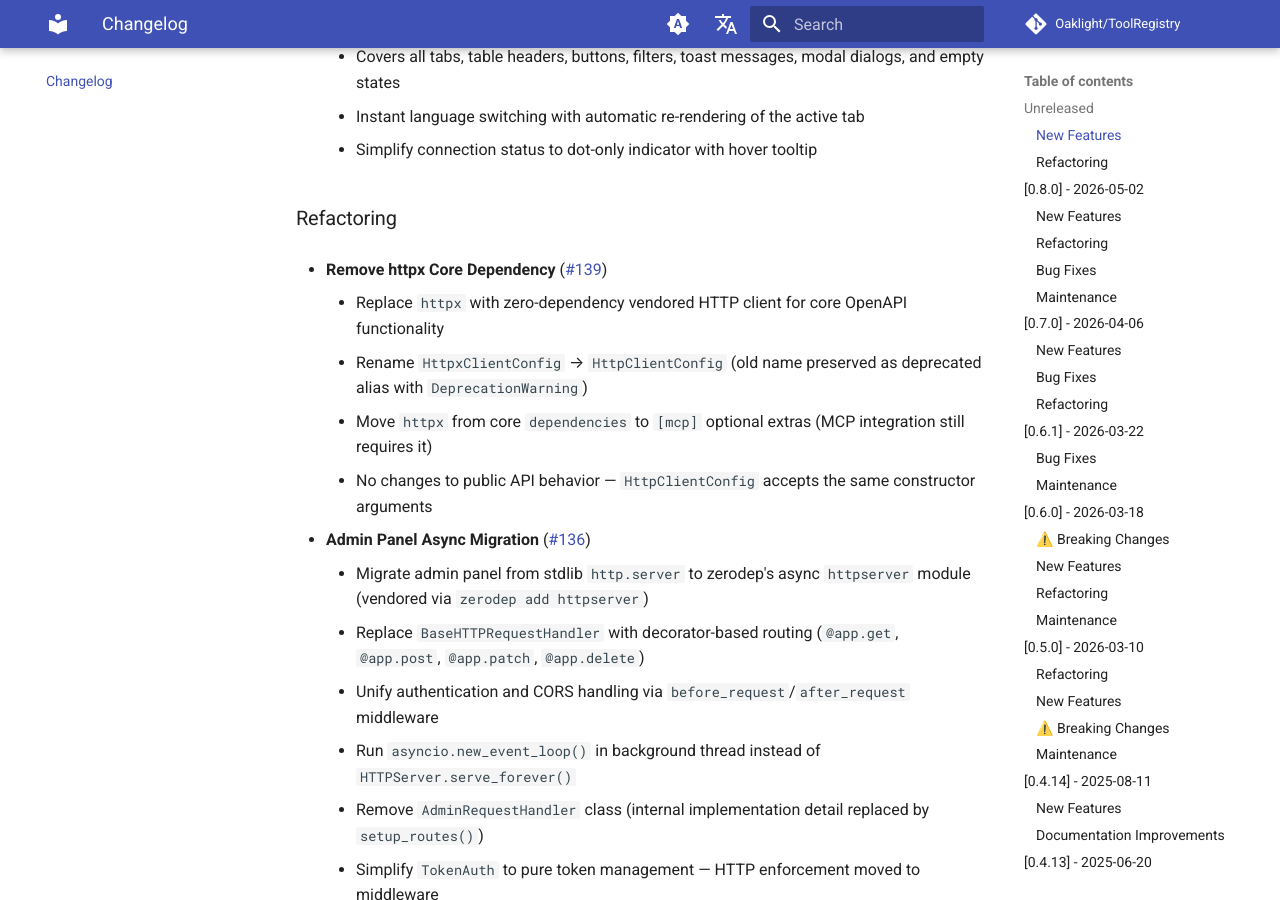
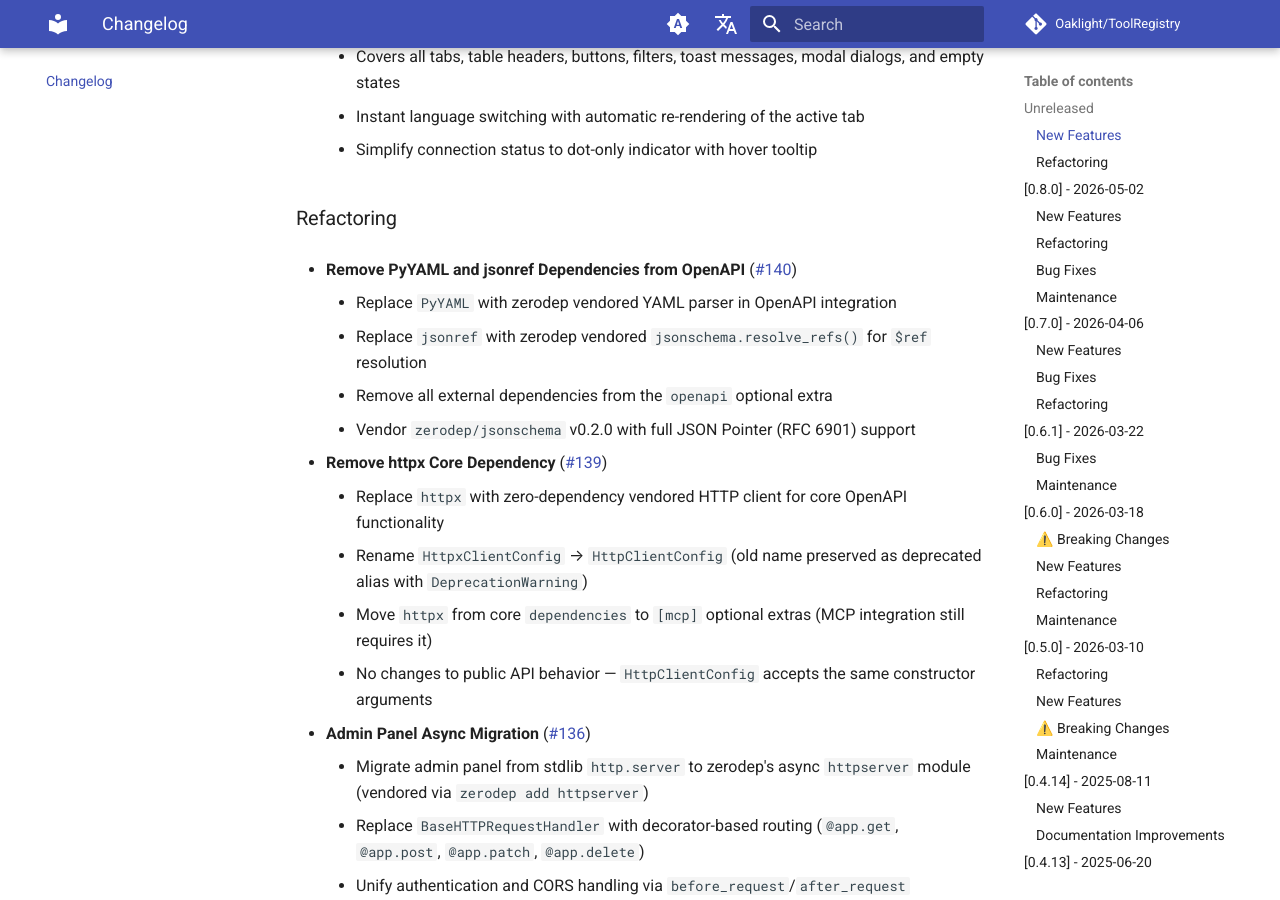
Before and after one commit to Oaklight/ToolRegistry, an MkDocs documentation site: the page built from docs/changelog.md, in a window 1280 px wide and 900 px high, scrolled down 1400 px. Built offline with MkDocs 1.6.1 and Material for MkDocs 9.7.7, drawn with Linux system fonts in a browser that asks for light colours; comment, search, counter and statistics services are not loaded.

Commit message:
docs: update changelog for PyYAML and jsonref removal

```diff
--- a/docs/changelog.md
+++ b/docs/changelog.md
@@ -43,6 +43,12 @@ This page documents all notable changes to the ToolRegistry project since the fi
     - Simplify connection status to dot-only indicator with hover tooltip
 
 ### Refactoring
+
+- **Remove PyYAML and jsonref Dependencies from OpenAPI** ([#140](../../pull/140))
+    - Replace `PyYAML` with zerodep vendored YAML parser in OpenAPI integration
+    - Replace `jsonref` with zerodep vendored `jsonschema.resolve_refs()` for `$ref` resolution
+    - Remove all external dependencies from the `openapi` optional extra
+    - Vendor `zerodep/jsonschema` v0.2.0 with full JSON Pointer (RFC 6901) support
 
 - **Remove httpx Core Dependency** ([#139](../../pull/139))
     - Replace `httpx` with zero-dependency vendored HTTP client for core OpenAPI functionality
```
